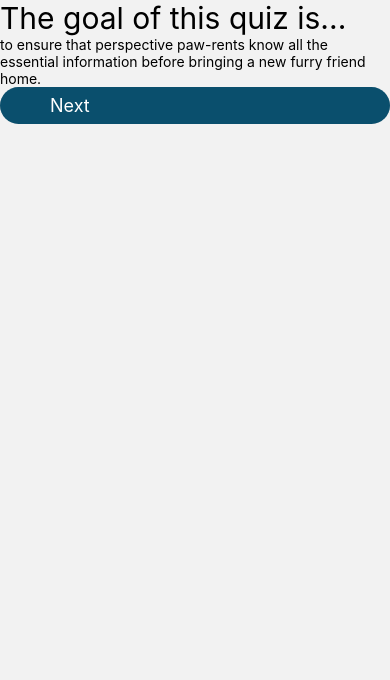
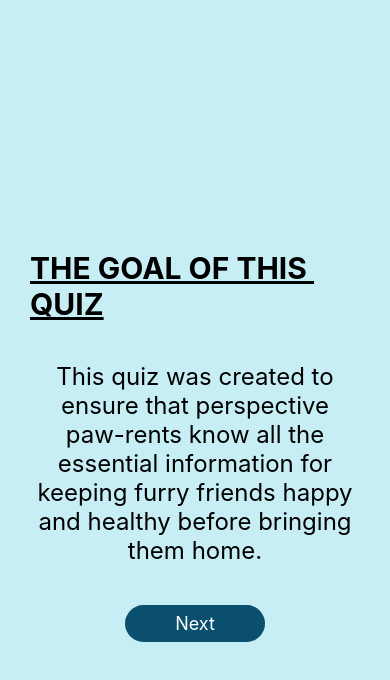
Before and after one commit to bethjm/WaggyTailsApp, a React Native app in the folder Pawrents/: screen /AppGoal in a window 390 px wide. Shown: the top 680 px of the page. Built offline with nearby package versions, Linux system fonts and the light colour scheme.

Commit message:
adding styling to goals page

```diff
--- a/Pawrents/App.js
+++ b/Pawrents/App.js
@@ -8,6 +8,7 @@ import DogQuizScreen from "./screens/DogQuizScreen";
 import { NavigationContainer } from "@react-navigation/native";
 import { createStackNavigator } from "@react-navigation/stack";
 import { useState } from "react";
+import { SafeAreaView, StyleSheet } from "react-native";
 
 const Stack = createStackNavigator();
 
@@ -19,6 +20,7 @@ function App() {
   };
 
   return (
+    <SafeAreaView style={styles.container}>
       <NavigationContainer>
         <Stack.Navigator
           initialRouteName="Welcome"
@@ -32,6 +34,13 @@ function App() {
           <Stack.Screen name="DogQuizScreen" component={DogQuizScreen} />
         </Stack.Navigator>
       </NavigationContainer>
+    </SafeAreaView>
   );
 }
 export default App;
+
+const styles = StyleSheet.create({
+  container: {
+    flex: 1,
+  },
+});
--- a/Pawrents/screens/AppGoal.js
+++ b/Pawrents/screens/AppGoal.js
@@ -2,6 +2,7 @@ import { View, Text, StyleSheet } from "react-native";
 import { useNavigation } from "@react-navigation/native";
 
 import PrimaryButton from "../components/ui/PrimaryButton";
+import Colors from "../constants/Colors";
 
 function AppGoal() {
   const navigation = useNavigation();
@@ -11,10 +12,11 @@ function AppGoal() {
   };
   return (
     <View style={styles.container}>
-      <Text style={styles.title}>The goal of this quiz is...</Text>
-      <Text stle={styles.content}>
-        to ensure that perspective paw-rents know all the essential information
-        before bringing a new furry friend home.
+      <Text style={styles.title}>THE GOAL OF THIS QUIZ</Text>
+      <Text style={styles.content}>
+        This quiz was created to ensure that perspective paw-rents know all the
+        essential information for keeping furry friends happy and healthy before
+        bringing them home.
       </Text>
       <PrimaryButton onPress={goToScreenThree}>Next</PrimaryButton>
     </View>
@@ -26,14 +28,22 @@ export default AppGoal;
 const styles = StyleSheet.create({
   container: {
     flex: 1,
+    alignItems: "center",
+    paddingTop: 250,
+    backgroundColor: Colors.lightPrimary,
+    paddingHorizontal: 30,
   },
   title: {
     alignItems: "center",
     fontSize: 30,
+    fontWeight: "bold",
+    width: "100%",
+    textDecorationLine: "underline",
   },
   content: {
     alignItems: "center",
+    marginVertical: 40,
     fontSize: 24,
-    paddingTop: 20,
+    textAlign: "center",
   },
 });
```
Lines whose indentation alone changed are shown as unchanged.
